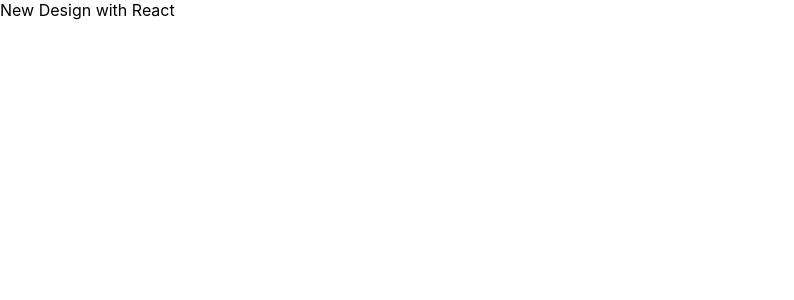
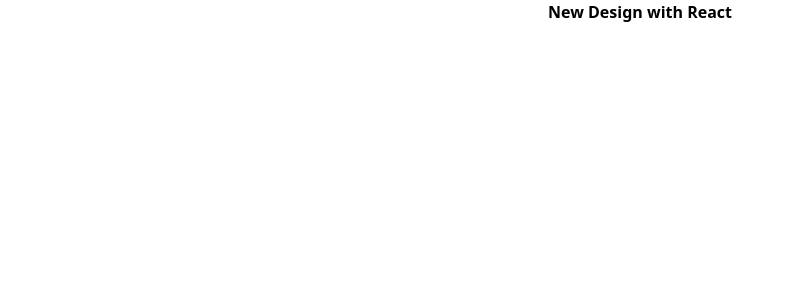
Before and after one commit to KingsleyIbe/myPortifolioSite, a React (Create React App) app: page / in a window 1280 px wide. Shown: the top 300 px of the page, without its empty margins (0-794 px from the left). Built offline with nearby package versions, Linux system fonts and the light colour scheme.

Commit message:
Set up tailwind

```diff
--- a/package.json
+++ b/package.json
@@ -40,15 +40,18 @@
     "@babel/eslint-parser": "^7.18.2",
     "@babel/plugin-syntax-jsx": "^7.17.12",
     "@babel/preset-react": "^7.17.12",
+    "autoprefixer": "^10.4.7",
     "eslint": "^7.32.0",
     "eslint-config-airbnb": "^18.2.1",
     "eslint-plugin-import": "^2.26.0",
     "eslint-plugin-jsx-a11y": "^6.5.1",
     "eslint-plugin-react": "^7.30.0",
     "eslint-plugin-react-hooks": "^4.6.0",
+    "postcss": "^8.4.14",
     "stylelint": "^13.13.1",
     "stylelint-config-standard": "^21.0.0",
     "stylelint-csstree-validator": "^1.9.0",
-    "stylelint-scss": "^3.21.0"
+    "stylelint-scss": "^3.21.0",
+    "tailwindcss": "^3.1.3"
   }
 }
--- /dev/null
+++ b/postcss.config.js
@@ -0,0 +1,6 @@
+module.exports = {
+  plugins: {
+    tailwindcss: {},
+    autoprefixer: {},
+  },
+}
--- a/src/App.js
+++ b/src/App.js
@@ -1,6 +1,6 @@
 function App() {
   return (
-    <div className="App">
+    <div className="text-center font-bold">
       New Design with React
     </div>
   );
--- a/src/index.css
+++ b/src/index.css
@@ -1,13 +1,9 @@
+/* stylelint-disable scss/at-rule-no-unknown */
+@tailwind base;
+@tailwind components;
+@tailwind utilities;
+
 body {
   margin: 0;
-  font-family: -apple-system, BlinkMacSystemFont, 'Segoe UI', 'Roboto', 'Oxygen',
-    'Ubuntu', 'Cantarell', 'Fira Sans', 'Droid Sans', 'Helvetica Neue',
-    sans-serif;
-  -webkit-font-smoothing: antialiased;
-  -moz-osx-font-smoothing: grayscale;
+  padding: 0;
 }
-
-code {
-  font-family: source-code-pro, Menlo, Monaco, Consolas, 'Courier New',
-    monospace;
-}
--- /dev/null
+++ b/tailwind.config.js
@@ -0,0 +1,10 @@
+/** @type {import('tailwindcss').Config} */
+module.exports = {
+  content: [
+    './src/**/*.{js,jsx,ts,tsx}',
+  ],
+  theme: {
+    extend: {},
+  },
+  plugins: [],
+};
```
Also changed, not shown: 1 other file (tests, documents, lock files or other folders).
